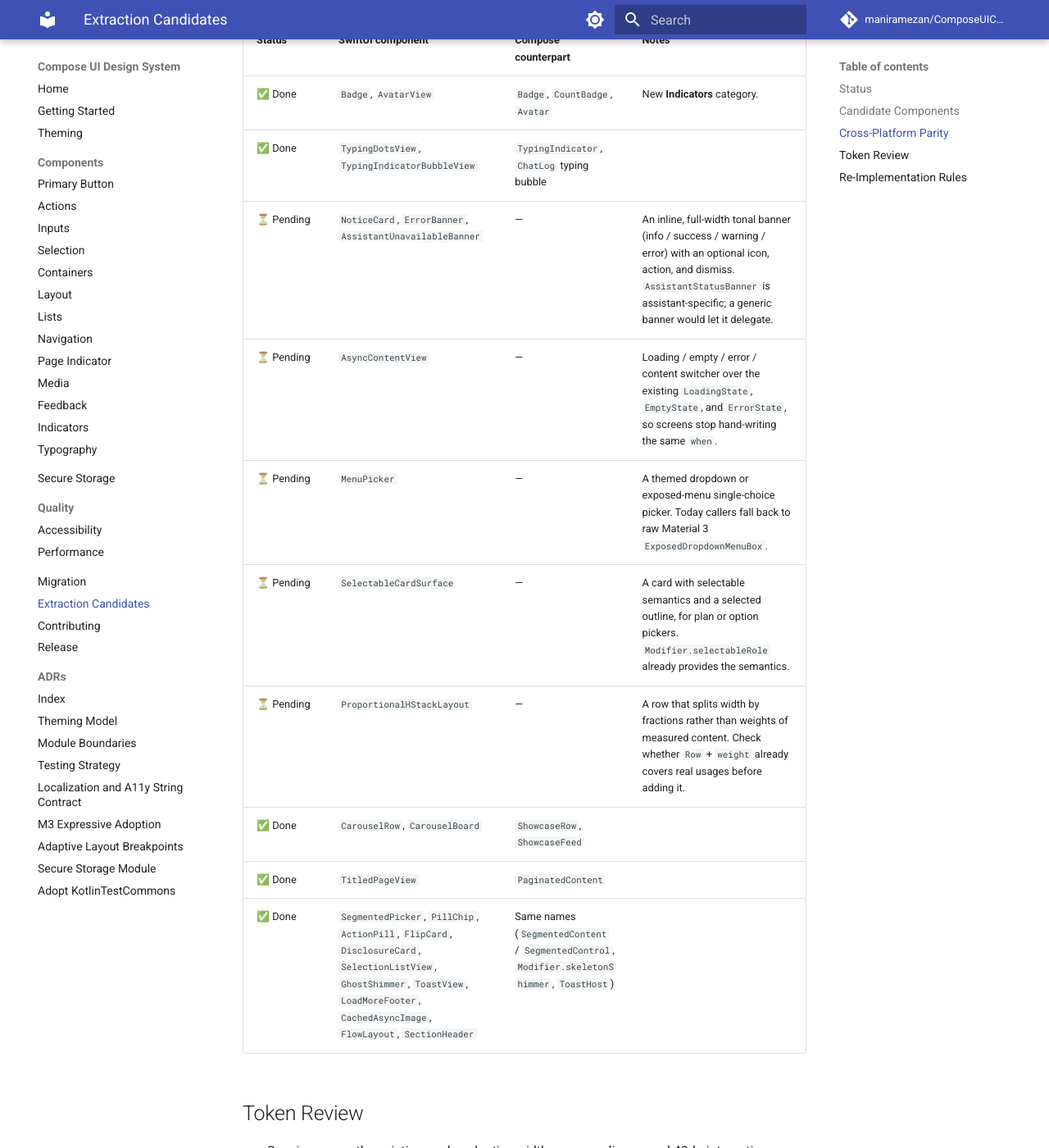
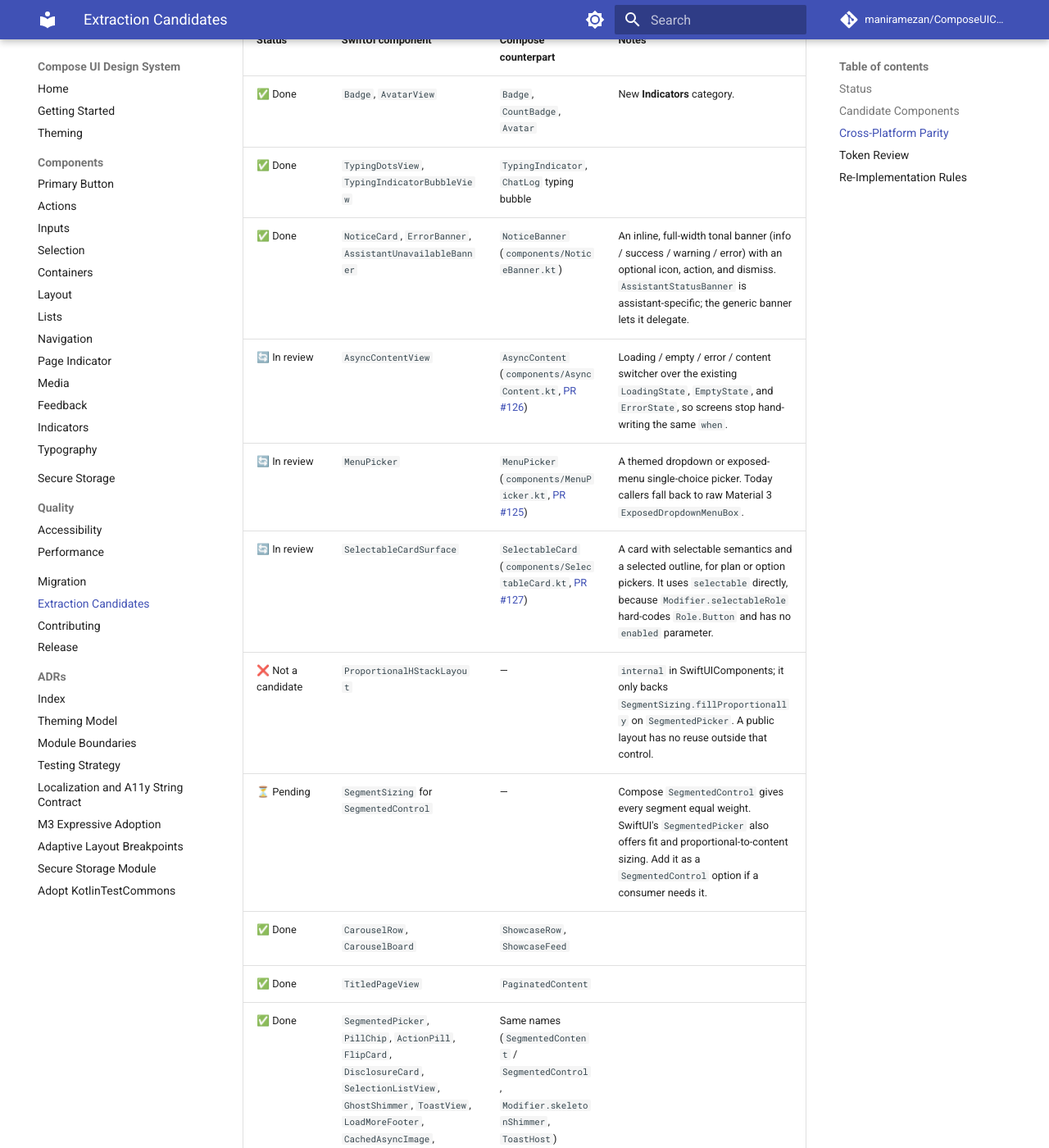
Before and after one commit to maniramezan/ComposeUIComponents, an MkDocs documentation site: the page built from docs/extraction-candidates.md, in a window 1280 px wide and 1400 px high, scrolled down 2937 px. Shown: the whole window at 82% size. Built offline with MkDocs 1.6.1 and Material for MkDocs 9.7.7, drawn with Linux system fonts in a browser that asks for light colours; comment, search, counter and statistics services are not loaded; some of the changed text lies outside the part shown.

Commit message:
docs: update extraction audit for banner, async content, menu picker, selectable card and thumbs row (#129)

```diff
--- a/docs/extraction-candidates.md
+++ b/docs/extraction-candidates.md
@@ -31,8 +31,8 @@ Audit scope: patterns observed in consuming Android apps. Do not copy app code i
 | ✅ Done | Chat bubble | `components/ChatLog.kt` | `ChatLog` owns sender alignment, typing, and error bubbles, and takes a rendering-agnostic `messageContent` slot for Markdown. Apps map their turn models to `ChatMessage` at the UI boundary. |
 | ✅ Done | Typing dots | `components/TypingIndicator.kt` | Three-dot wave for a pending reply. Draw-phase only and static under Remove animations. `ChatLog`'s typing bubble uses it. |
 | ✅ Done | Blocking loading overlay | `components/LoadingOverlay.kt` | Scrim that swallows touches, swaps content semantics for a caller-supplied live-region announcement, and has an optional spinner card. Consumers choose whether to show the indicator. |
-| 🔄 In review | Labeled divider | `components/DividerComponents.kt` ([PR #117](https://github.com/maniramezan/ComposeUIComponents/pull/117)) | Rule + centered caption + rule. A caller-supplied label keeps section and alternative separators generic. |
-| ⏳ Pending | Thumbs feedback row | — | State-hoisted positive/negative rating with caller-supplied descriptions and 48dp minimum targets. Submission rules and retry decisions stay with consumers. |
+| ✅ Done | Labeled divider | `components/DividerComponents.kt` | Rule + centered caption + rule. A caller-supplied label keeps section and alternative separators generic. |
+| 🔄 In review | Thumbs feedback row | `components/ThumbsFeedbackRow.kt` ([PR #128](https://github.com/maniramezan/ComposeUIComponents/pull/128)) | State-hoisted positive/negative rating with caller-supplied descriptions and 48dp minimum targets. Submission rules and retry decisions stay with consumers. |
 | ❌ Not a candidate | Form error text | — | Covered by `TextField(isError = …, supportingText = …)`. A standalone error line has no reusable behaviour beyond a token-styled `Text`. |
 | ❌ Not a candidate | Branded loading indicator | — | Product-branded illustration. Generic loading uses `ProgressIndicator`, `LoadingState`, or `LoadingOverlay`. |
 
@@ -44,11 +44,12 @@ The sibling SwiftUI library (`SwiftUIComponents`) ships the same design language
 |---|---|---|---|
 | ✅ Done | `Badge`, `AvatarView` | `Badge`, `CountBadge`, `Avatar` | New **Indicators** category. |
 | ✅ Done | `TypingDotsView`, `TypingIndicatorBubbleView` | `TypingIndicator`, `ChatLog` typing bubble | |
-| ⏳ Pending | `NoticeCard`, `ErrorBanner`, `AssistantUnavailableBanner` | — | An inline, full-width tonal banner (info / success / warning / error) with an optional icon, action, and dismiss. `AssistantStatusBanner` is assistant-specific; a generic banner would let it delegate. |
-| ⏳ Pending | `AsyncContentView` | — | Loading / empty / error / content switcher over the existing `LoadingState`, `EmptyState`, and `ErrorState`, so screens stop hand-writing the same `when`. |
-| ⏳ Pending | `MenuPicker` | — | A themed dropdown or exposed-menu single-choice picker. Today callers fall back to raw Material 3 `ExposedDropdownMenuBox`. |
-| ⏳ Pending | `SelectableCardSurface` | — | A card with selectable semantics and a selected outline, for plan or option pickers. `Modifier.selectableRole` already provides the semantics. |
-| ⏳ Pending | `ProportionalHStackLayout` | — | A row that splits width by fractions rather than weights of measured content. Check whether `Row` + `weight` already covers real usages before adding it. |
+| ✅ Done | `NoticeCard`, `ErrorBanner`, `AssistantUnavailableBanner` | `NoticeBanner` (`components/NoticeBanner.kt`) | An inline, full-width tonal banner (info / success / warning / error) with an optional icon, action, and dismiss. `AssistantStatusBanner` is assistant-specific; the generic banner lets it delegate. |
+| 🔄 In review | `AsyncContentView` | `AsyncContent` (`components/AsyncContent.kt`, [PR #126](https://github.com/maniramezan/ComposeUIComponents/pull/126)) | Loading / empty / error / content switcher over the existing `LoadingState`, `EmptyState`, and `ErrorState`, so screens stop hand-writing the same `when`. |
+| 🔄 In review | `MenuPicker` | `MenuPicker` (`components/MenuPicker.kt`, [PR #125](https://github.com/maniramezan/ComposeUIComponents/pull/125)) | A themed dropdown or exposed-menu single-choice picker. Today callers fall back to raw Material 3 `ExposedDropdownMenuBox`. |
+| 🔄 In review | `SelectableCardSurface` | `SelectableCard` (`components/SelectableCard.kt`, [PR #127](https://github.com/maniramezan/ComposeUIComponents/pull/127)) | A card with selectable semantics and a selected outline, for plan or option pickers. It uses `selectable` directly, because `Modifier.selectableRole` hard-codes `Role.Button` and has no `enabled` parameter. |
+| ❌ Not a candidate | `ProportionalHStackLayout` | — | `internal` in SwiftUIComponents; it only backs `SegmentSizing.fillProportionally` on `SegmentedPicker`. A public layout has no reuse outside that control. |
+| ⏳ Pending | `SegmentSizing` for `SegmentedControl` | — | Compose `SegmentedControl` gives every segment equal weight. SwiftUI's `SegmentedPicker` also offers fit and proportional-to-content sizing. Add it as a `SegmentedControl` option if a consumer needs it. |
 | ✅ Done | `CarouselRow`, `CarouselBoard` | `ShowcaseRow`, `ShowcaseFeed` | |
 | ✅ Done | `TitledPageView` | `PaginatedContent` | |
 | ✅ Done | `SegmentedPicker`, `PillChip`, `ActionPill`, `FlipCard`, `DisclosureCard`, `SelectionListView`, `GhostShimmer`, `ToastView`, `LoadMoreFooter`, `CachedAsyncImage`, `FlowLayout`, `SectionHeader` | Same names (`SegmentedContent` / `SegmentedControl`, `Modifier.skeletonShimmer`, `ToastHost`) | |
```
